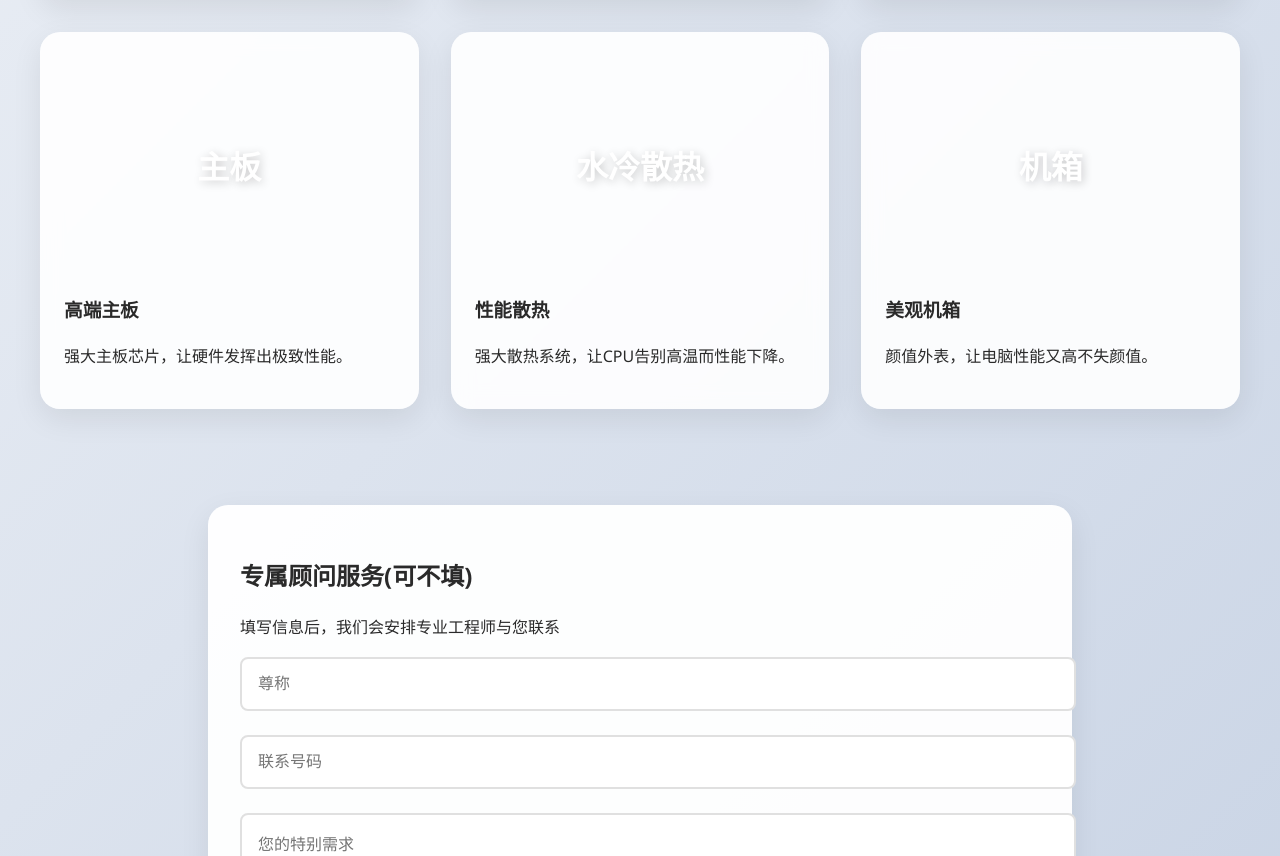
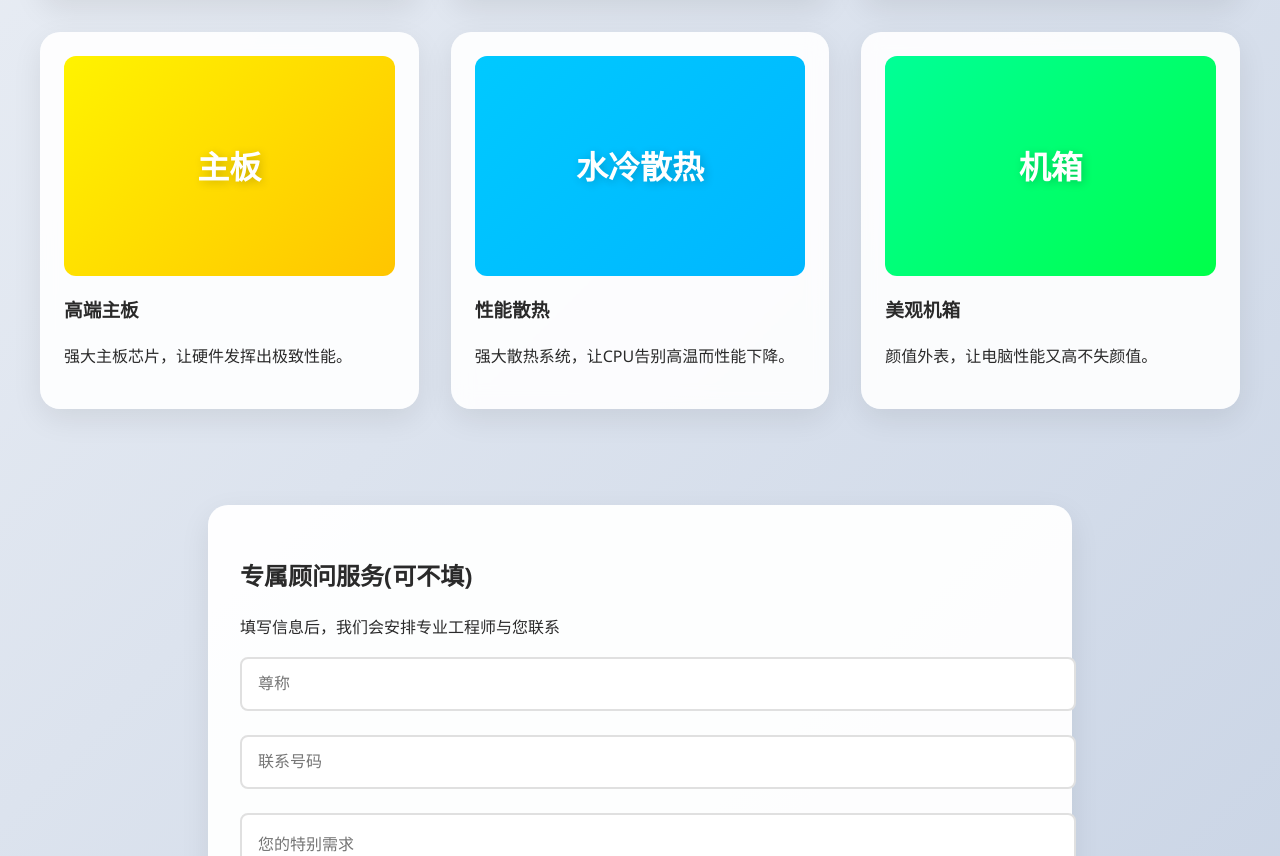
Before and after one commit to tcf-cbh/first-page, a plain HTML site: page index.html in a window 1280 px wide. Shown: the part 1178-2034 px from the top of the page. Drawn offline with Linux system fonts and the light colour scheme.

Commit message:
Update index.html

```diff
--- a/index.html
+++ b/index.html
@@ -173,6 +173,15 @@
 
         .product-card.ssd .product-image {
             background: linear-gradient(135deg, #FDCB6E, #E17055);
+        }
+        .product-card.board .product-image {
+            background: linear-gradient(135deg, #FFF300, #FFC500);
+        }
+        .product-card.box .product-image {
+            background: linear-gradient(135deg, #00ff97, #00ff49);
+        }
+        .product-card.cpu_fan .product-image {
+            background: linear-gradient(135deg, #00c9ff, #00b6ff);
         }
 
         .contact-section {
```
